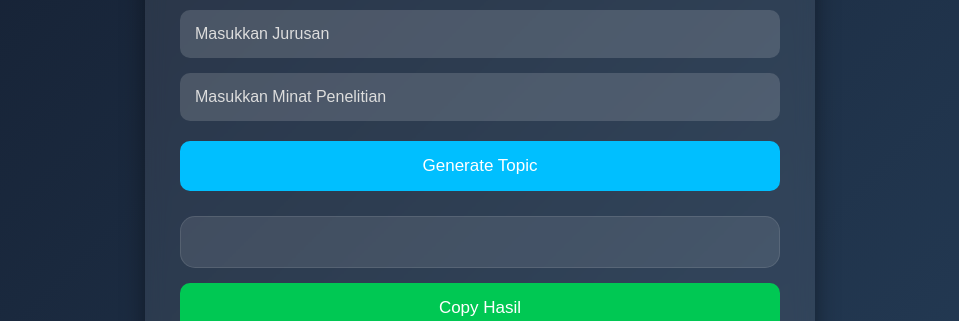
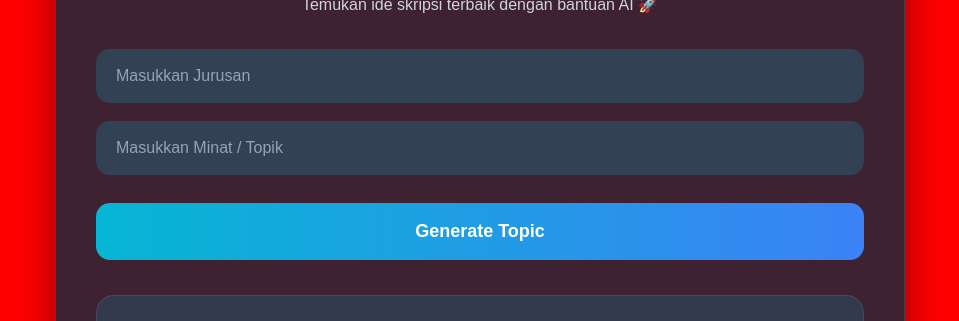
Before and after one commit to dhaviafif-ops/skripsi-topic-finder, a plain HTML site: page frontend/index.html in a window 1280 px wide. Shown: the part 223-544 px from the top of the page, without its empty margins (160-1119 px from the left). Drawn offline with Linux system fonts and the light colour scheme.

Commit message:
update ui

```diff
--- a/frontend/index.html
+++ b/frontend/index.html
@@ -12,45 +12,27 @@
 
 <body>
 
-  <div class="container">
-
-    <h1>🤖 AI Skripsi Topic Finder</h1>
-
+<div class="container">
+    <h1>AI Skripsi Topic Finder</h1>
     <p class="subtitle">
-      Temukan ide skripsi menggunakan AI
+        Temukan ide skripsi terbaik dengan bantuan AI 🚀
     </p>
 
-    <input
-      type="text"
-      id="major"
-      placeholder="Masukkan Jurusan">
+    <div class="input-group">
+        <input type="text" id="jurusan" placeholder="Masukkan Jurusan">
 
-    <input
-      type="text"
-      id="interest"
-      placeholder="Masukkan Minat Penelitian">
+        <input type="text" id="minat" placeholder="Masukkan Minat / Topik">
 
-    <button onclick="generateTopic()">
-      Generate Topic
-    </button>
-
-    <div id="loading" class="loading">
-      AI sedang berpikir...
+        <button onclick="generateTopic()">
+            Generate Topic
+        </button>
     </div>
 
-  <div class="result-wrapper">
-
-  <div id="result" class="result-card"></div>
-
-  <button id="copyBtn" onclick="copyResult()">
-    Copy Hasil
-  </button>
-
+    <div class="result-box">
+        <h2>📘 Hasil AI</h2>
+        <div id="result"></div>
+    </div>
 </div>
-
-  </div>
-
-  <script src="script.js"></script>
 
 </body>
 
--- a/frontend/style.css
+++ b/frontend/style.css
@@ -1,110 +1,149 @@
-body {
-    font-family: Arial, sans-serif;
-    background: linear-gradient(135deg, #141e30, #243b55);
+/* RESET */
+* {
     margin: 0;
     padding: 0;
+    box-sizing: border-box;
+}
+
+body {
+    font-family: 'Poppins', sans-serif;
+    background: linear-gradient(135deg, #0f172a, #1e293b, #0f172a);
+    min-height: 100vh;
+    display: flex;
+    justify-content: center;
+    align-items: center;
+    padding: 40px 20px;
     color: white;
 }
 
+/* CONTAINER */
 .container {
-    width: 600px;
-    margin: auto;
-    margin-top: 60px;
-    background: rgba(255,255,255,0.08);
-    backdrop-filter: blur(10px);
-    padding: 35px;
-    border-radius: 20px;
-    box-shadow: 0px 0px 25px rgba(0,0,0,0.4);
+    width: 100%;
+    max-width: 850px;
+    background: rgba(30, 41, 59, 0.85);
+    backdrop-filter: blur(12px);
+    border: 1px solid rgba(255,255,255,0.1);
+    border-radius: 24px;
+    padding: 40px;
+    box-shadow: 0 10px 40px rgba(0,0,0,0.4);
 }
 
+/* TITLE */
 h1 {
     text-align: center;
+    font-size: 42px;
     margin-bottom: 10px;
+    font-weight: 700;
+    background: linear-gradient(to right, #38bdf8, #22d3ee);
+    -webkit-background-clip: text;
+    -webkit-text-fill-color: transparent;
 }
 
 .subtitle {
     text-align: center;
-    color: #cccccc;
-    margin-bottom: 30px;
+    color: #cbd5e1;
+    margin-bottom: 35px;
+    font-size: 16px;
+}
+
+/* INPUT */
+.input-group {
+    display: flex;
+    flex-direction: column;
+    gap: 18px;
 }
 
 input {
     width: 100%;
-    padding: 15px;
-    margin-top: 15px;
-    border-radius: 10px;
+    padding: 18px 20px;
     border: none;
-    box-sizing: border-box;
+    border-radius: 14px;
+    background: #334155;
+    color: white;
     font-size: 16px;
-    background: rgba(255,255,255,0.15);
-    color: white;
+    outline: none;
+    transition: 0.3s ease;
 }
 
 input::placeholder {
-    color: #dddddd;
+    color: #94a3b8;
 }
 
+input:focus {
+    border: 2px solid #38bdf8;
+    background: #3b4a63;
+    box-shadow: 0 0 10px rgba(56, 189, 248, 0.5);
+}
+
+/* BUTTON */
 button {
     width: 100%;
-    padding: 15px;
-    margin-top: 20px;
+    padding: 18px;
+    margin-top: 10px;
     border: none;
-    border-radius: 10px;
-    background: #00bfff;
+    border-radius: 14px;
+    background: linear-gradient(to right, #06b6d4, #3b82f6);
     color: white;
-    font-size: 17px;
+    font-size: 18px;
+    font-weight: 600;
     cursor: pointer;
-    transition: 0.3s;
+    transition: 0.3s ease;
 }
 
 button:hover {
-    background: #0099cc;
-    transform: scale(1.02);
+    transform: translateY(-2px);
+    box-shadow: 0 8px 20px rgba(59,130,246,0.4);
 }
 
-.loading {
-    display: none;
-    margin-top: 20px;
-    text-align: center;
-    color: #00e1ff;
-    font-weight: bold;
+/* RESULT BOX */
+.result-box {
+    margin-top: 35px;
+    background: rgba(51, 65, 85, 0.8);
+    border-radius: 18px;
+    padding: 30px;
+    border: 1px solid rgba(255,255,255,0.08);
+    overflow-x: auto;
 }
 
-.result-card {
-    margin-top: 25px;
-    background: rgba(255,255,255,0.1);
-    padding: 25px;
-    border-radius: 15px;
-    white-space: pre-line;
-    line-height: 1.8;
-    border: 1px solid rgba(255,255,255,0.1);
-}.result-wrapper {
-    margin-top: 25px;
+/* RESULT TITLE */
+.result-box h2 {
+    font-size: 30px;
+    margin-bottom: 25px;
+    color: #38bdf8;
 }
 
-#copyBtn {
-    margin-top: 15px;
-    background: #00c853;
+/* AI RESULT TEXT */
+#result {
+    white-space: pre-wrap;
+    line-height: 1.9;
+    color: #f1f5f9;
+    font-size: 15px;
 }
 
-#copyBtn:hover {
-    background: #00a844;
+/* SCROLLBAR */
+::-webkit-scrollbar {
+    width: 8px;
 }
 
-.result-card {
-    animation: fadeIn 0.5s ease;
+::-webkit-scrollbar-thumb {
+    background: #38bdf8;
+    border-radius: 10px;
 }
 
-@keyframes fadeIn {
-
-    from {
-        opacity: 0;
-        transform: translateY(10px);
+/* RESPONSIVE */
+@media (max-width: 768px) {
+    .container {
+        padding: 25px;
     }
 
-    to {
-        opacity: 1;
-        transform: translateY(0);
+    h1 {
+        font-size: 30px;
     }
 
+    .result-box h2 {
+        font-size: 24px;
+    }
 }
+    body{
+    background:red;
+}
```
